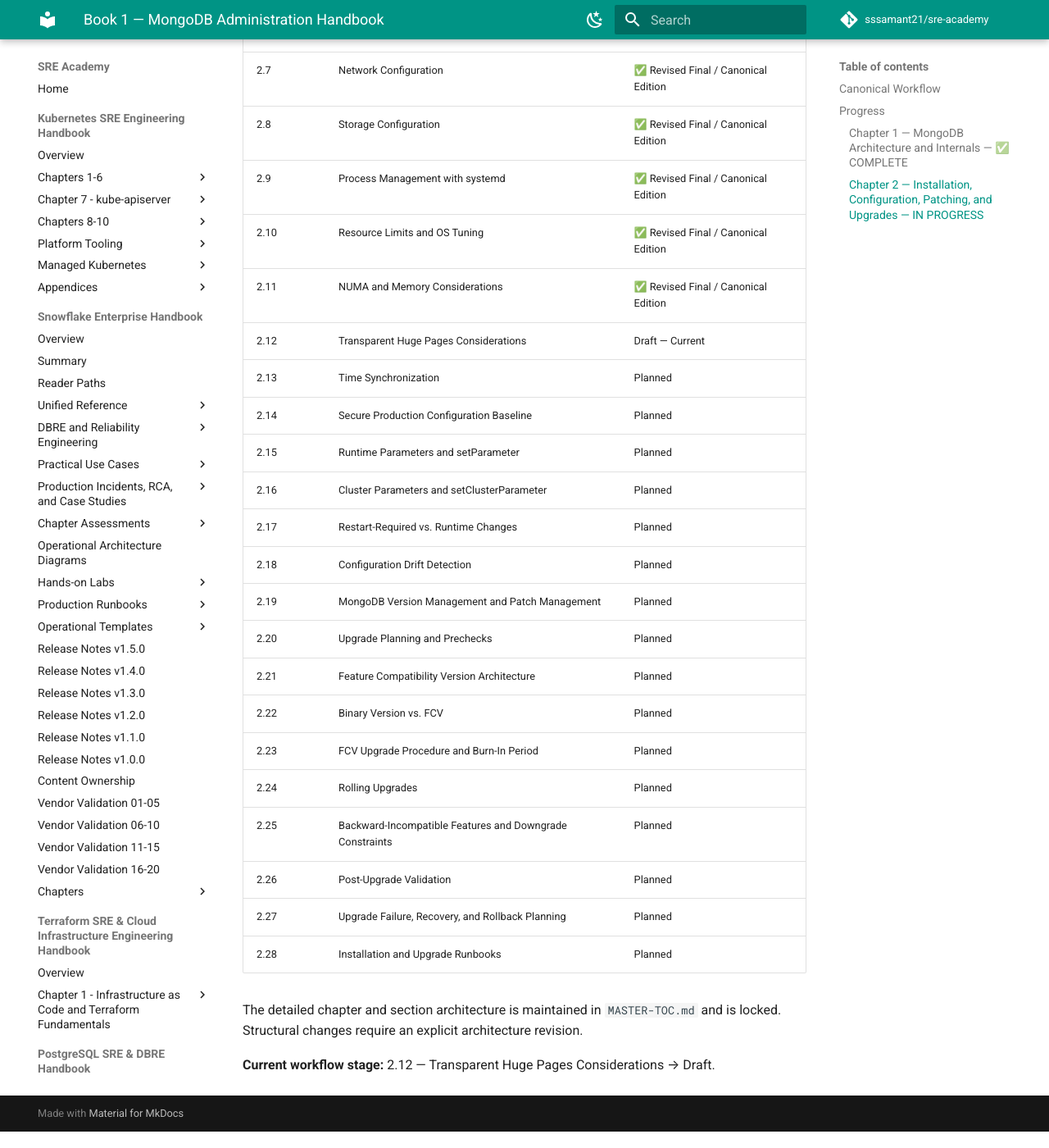
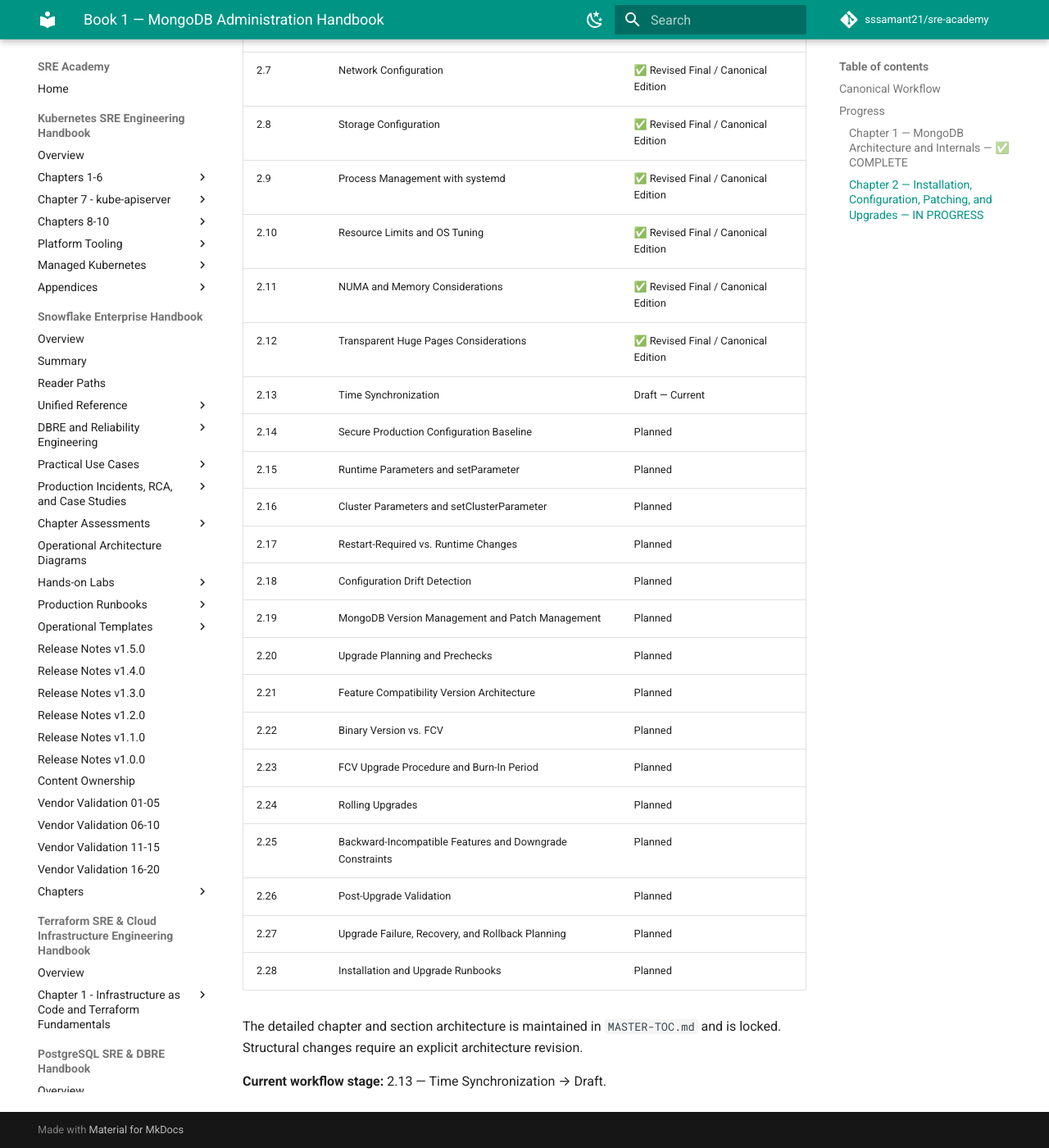
Before and after one commit to sssamant21/sre-academy, an MkDocs documentation site: the page built from docs/books/mongodb/mongodb-administration-handbook/README.md, in a window 1280 px wide and 1400 px high, scrolled down 1284 px. Shown: the whole window at 82% size. Built offline with MkDocs 1.6.1 and Material for MkDocs 9.7.7, drawn with Linux system fonts in a browser that asks for light colours; comment, search, counter and statistics services are not loaded; some of the changed text lies outside the part shown.

Commit message:
mongodb: advance Chapter 2 to section 2.13

```diff
--- a/docs/books/mongodb/mongodb-administration-handbook/README.md
+++ b/docs/books/mongodb/mongodb-administration-handbook/README.md
@@ -34,8 +34,8 @@
 | 2.9 | Process Management with systemd | ✅ Revised Final / Canonical Edition |
 | 2.10 | Resource Limits and OS Tuning | ✅ Revised Final / Canonical Edition |
 | 2.11 | NUMA and Memory Considerations | ✅ Revised Final / Canonical Edition |
-| 2.12 | Transparent Huge Pages Considerations | Draft — Current |
-| 2.13 | Time Synchronization | Planned |
+| 2.12 | Transparent Huge Pages Considerations | ✅ Revised Final / Canonical Edition |
+| 2.13 | Time Synchronization | Draft — Current |
 | 2.14 | Secure Production Configuration Baseline | Planned |
 | 2.15 | Runtime Parameters and setParameter | Planned |
 | 2.16 | Cluster Parameters and setClusterParameter | Planned |
@@ -54,4 +54,4 @@
 
 The detailed chapter and section architecture is maintained in `MASTER-TOC.md` and is locked. Structural changes require an explicit architecture revision.
 
-**Current workflow stage:** 2.12 — Transparent Huge Pages Considerations → Draft.
+**Current workflow stage:** 2.13 — Time Synchronization → Draft.
```
Also changed, not shown: other parts of docs/books/mongodb/mongodb-administration-handbook/README.md (+1 -1 lines).
